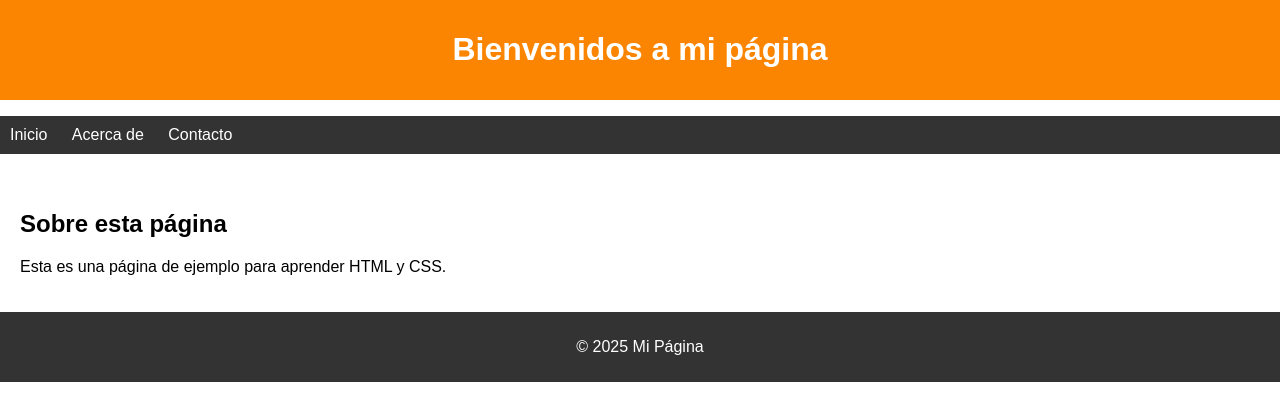
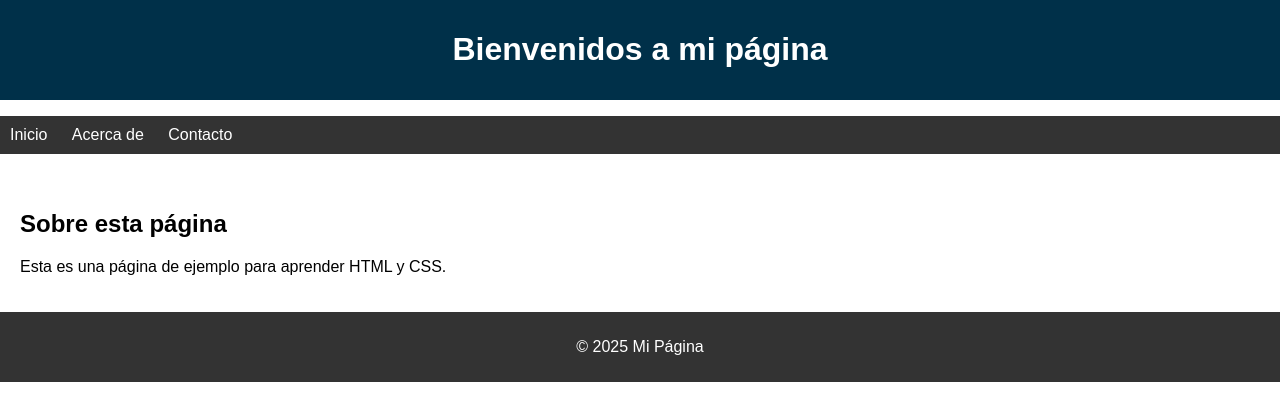
Before and after one commit to AdrianesDev/aprendiendoGit, a plain HTML site: page index.html in a window 1280 px wide. Drawn offline with Linux system fonts and the light colour scheme.

Commit message:
agregamos un nuevo color

```diff
--- a/style.css
+++ b/style.css
@@ -5,7 +5,7 @@ body {
 }
 
 header {
-  background-color: #fb8500;
+  background-color: #003049;
   color: white;
   text-align: center;
   padding: 10px;
```
